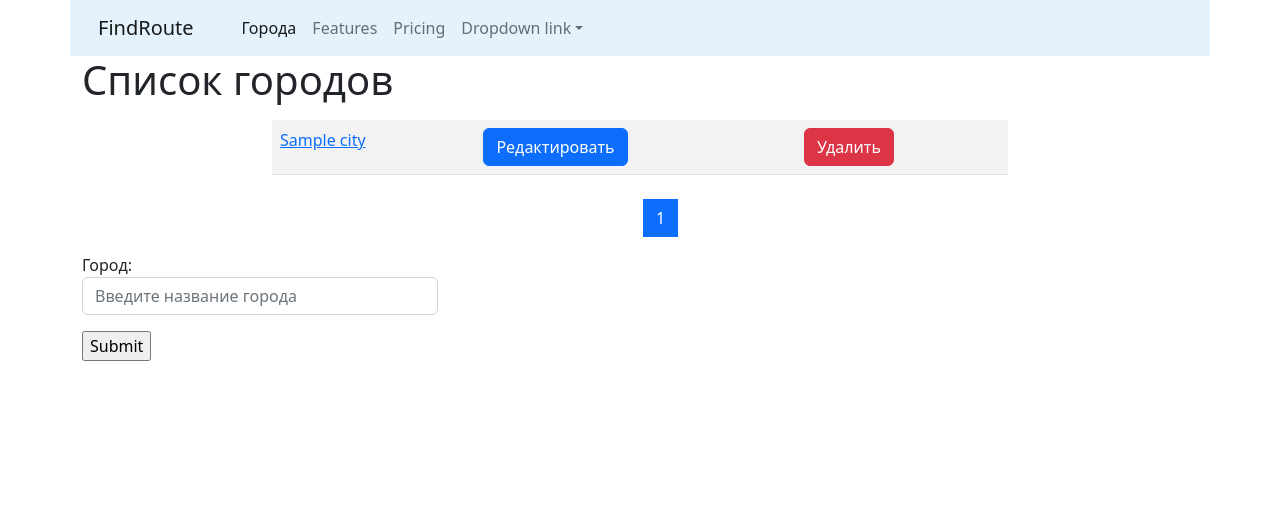
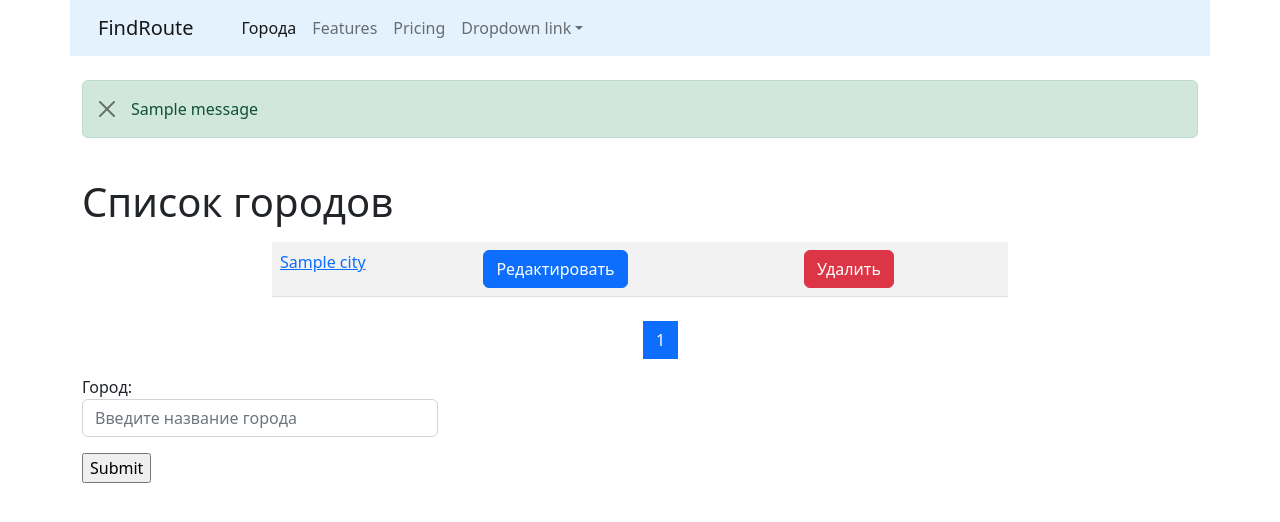
Before and after one commit to Ju4ara5/django_find_route, a Django app: page /cities/ in a window 1280 px wide. Shown: the top 522 px of the page. Run offline with Django 4.2, Linux system fonts and the light colour scheme; tables that the repository leaves empty hold one stand-in row (values such as "Sample post"); one stand-in notice (Sample message) is shown.

Commit message:
Messages

```diff
--- a/cities/templates/cities/home.html
+++ b/cities/templates/cities/home.html
@@ -66,7 +66,7 @@
 
 <div class="row">
     <div class="col-md-4">
-        <form action="" method="post"> {% csrf_token %}
+        <form action="{% url 'cities:create' %}" method="post"> {% csrf_token %}
         {{ form.as_p }}
     <input type="submit" value="Submit">
 </form>
--- a/cities/views.py
+++ b/cities/views.py
@@ -1,3 +1,5 @@
+from django.contrib import messages
+from django.contrib.messages.views import SuccessMessageMixin
 from django.core.paginator import Paginator
 from django.shortcuts import render, get_object_or_404
 from django.urls import reverse_lazy
@@ -42,27 +44,31 @@ class CityDetailView(DetailView):
 
 
 # класс создания нового города:
-class CityCreateView(CreateView):
+class CityCreateView(SuccessMessageMixin, CreateView):
     model = City
     form_class = CityForm
     template_name = 'cities/create.html'
     success_url = reverse_lazy('cities:home')  # указываем на какую страницу перейти после добавления нового города
+    success_message = "Город успешно создан"
 
 
 # класс редактирования нового города:
-class CityUpdateView(UpdateView):
+class CityUpdateView(SuccessMessageMixin, UpdateView):
     model = City
     form_class = CityForm
     template_name = 'cities/update.html'
     success_url = reverse_lazy('cities:home')
+    success_message = "Город успешно отредактирован."
 
 
 class CityDeleteView(DeleteView):
     model = City
-    CityListView = 'cities/delete.html'
+    template_name = 'cities/delete.html'
     success_url = reverse_lazy('cities:home')
-#    def get(self, request, *args, **kwargs):
-#        return self.post(request, *args, **kwargs)
+
+    def get(self, request, *args, **kwargs):
+        messages.success(request, 'Город будет удалён.')
+        return self.post(request, *args, **kwargs)
 
 
 class CityListView(ListView):
--- a/templates/base.html
+++ b/templates/base.html
@@ -43,6 +43,40 @@
     </div>
   </div>
 </nav>
+
+    <div class="container">
+      <div class="row">
+        <div class="cool-md-8 mx-auto my-4">
+          {% if messages %}
+
+                {% for message in messages %}
+
+                    {% if message.level == DEFAULT_MESSAGE_LEVELS.ERROR %}
+                      <div class="alert alert-danger alert-dismissible fade show" role="alert">
+                            {{ message }}
+                        <button type="button" class="btn-close" data-bs-dismiss="alert" aria-label="Close">
+
+                        </button>
+                      </div>
+                    {% else %}
+                        <div class="alert alert-success alert-dismissible fade show" role="alert">
+                             {{ message }}
+                           <button type="button" class="btn-close" data-bs-dismiss="alert" aria-label="Close">
+
+                           </button>
+                        </div>
+                    {% endif %}
+
+
+
+
+                {% endfor %}
+
+                {% endif %}
+        </div>
+      </div>
+    </div>
+
     <div class="container">
          {% block content %} {% endblock %}
     </div>
```
